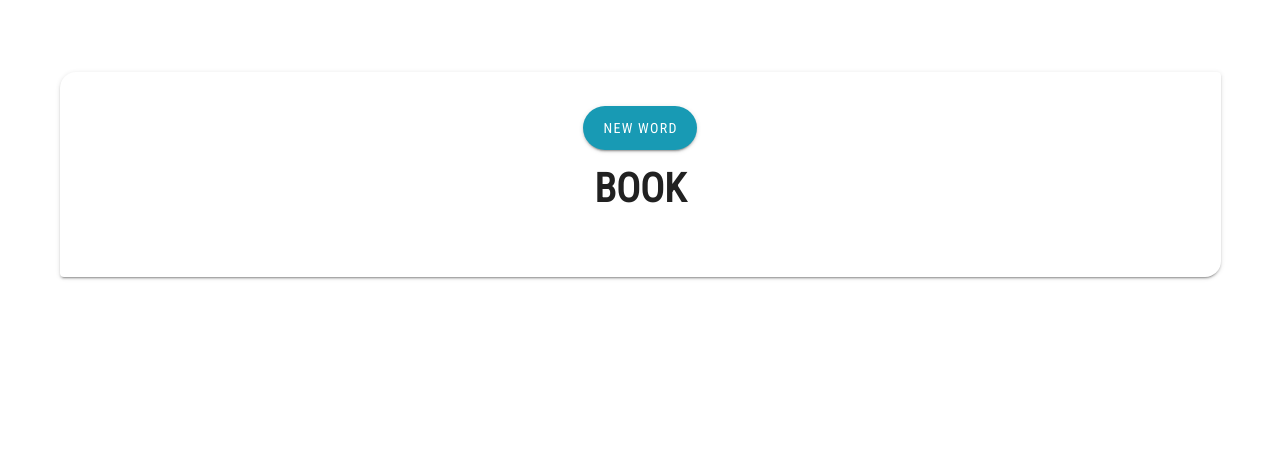
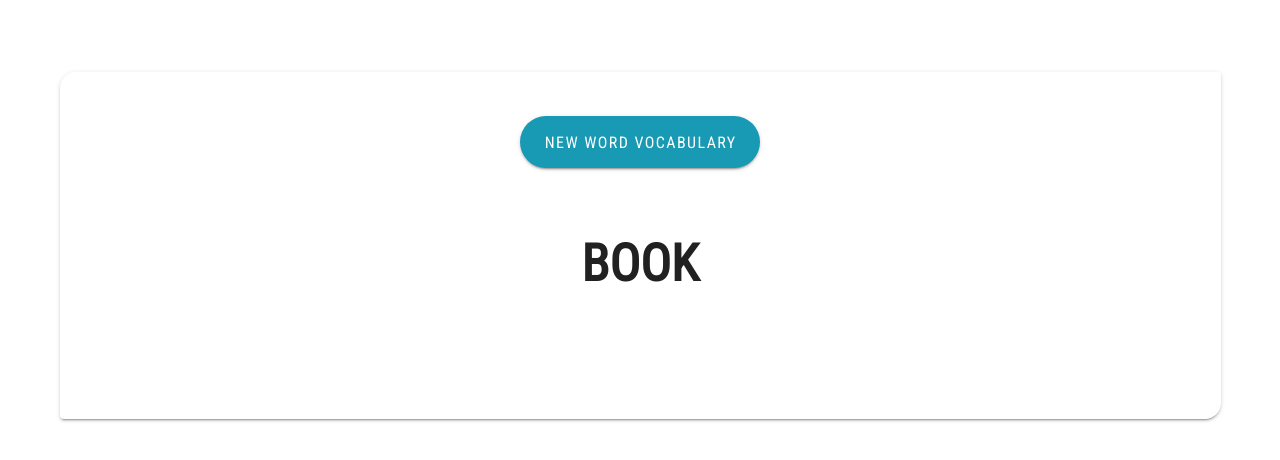
Before and after one commit to riverajefer/HomeWords, a Vue app: page / in a window 1280 px wide. Shown: the top 460 px of the page. Built offline with nearby package versions, Linux system fonts and the light colour scheme.

Commit message:
aumento de tamaño

```diff
--- a/src/App.vue
+++ b/src/App.vue
@@ -1,7 +1,7 @@
 <template>
   <div id="app">
     <v-container class="grey lighten-5 mb-6">
-      <v-card class="pa-6" style="padding: 15px" shaped>
+      <v-card class="pa-6" style="padding: 25px" shaped>
         <wordRamdon />
         <dict-index />
       </v-card>
--- a/src/components/Dictionary/DictIndex.vue
+++ b/src/components/Dictionary/DictIndex.vue
@@ -7,7 +7,7 @@
       <li v-if="definition"><b> Definition: </b> {{ definition }}</li>
       <li v-if="example"><b> Example: </b> {{ example }}</li>
     </ul>
-    <audio v-if="audio" :src="audio" controls></audio>
+    <audio v-if="audio" :src="audio" controls style="height: 300px;"></audio>
   </div>
 </template>
 
@@ -60,9 +60,12 @@ export default {
 </script>
 
 <style scoped>
+.dict {
+  padding: 50px;
+}
 
 h1 {
-  font-size: 2.5em;
+  font-size: 3.2em;
   text-transform: uppercase;
 }
 ul {
@@ -73,7 +76,7 @@ ul {
 li {
   color: #05445E;
   margin: 10px 0px;
-  font-size: 1.2em;
+  font-size: 2em;
 }
 audio {
   margin-bottom: 20px;;
--- a/src/components/Dictionary/WordRamdon.vue
+++ b/src/components/Dictionary/WordRamdon.vue
@@ -6,10 +6,10 @@
       elevation="2"
       color="#189AB4"
       dark
-      large
+      x-large
       raised
       rounded
-      >NEW WORD</v-btn
+      >NEW WORD VOCABULARY</v-btn
     >
   </div>
 </template>
```
